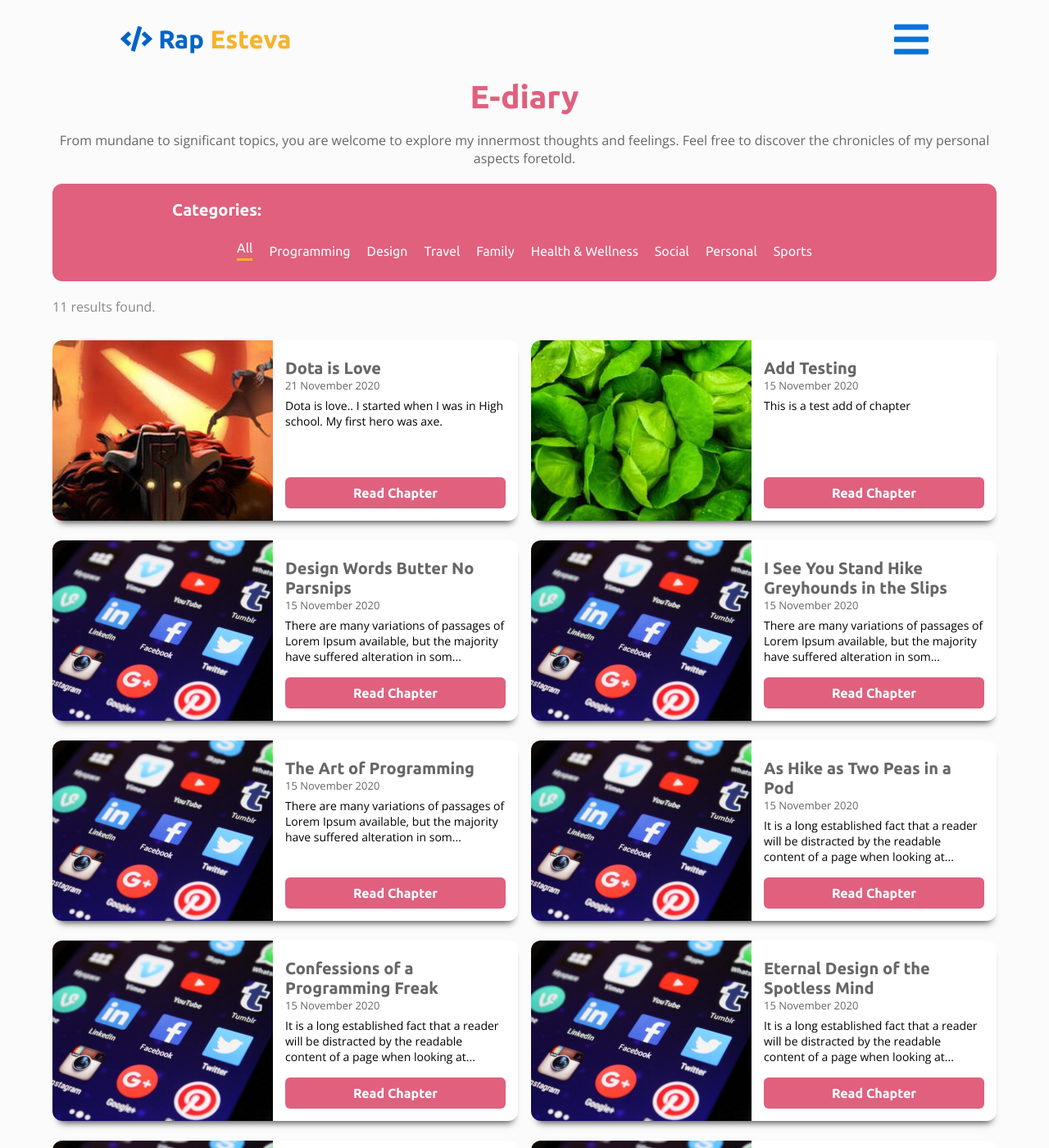
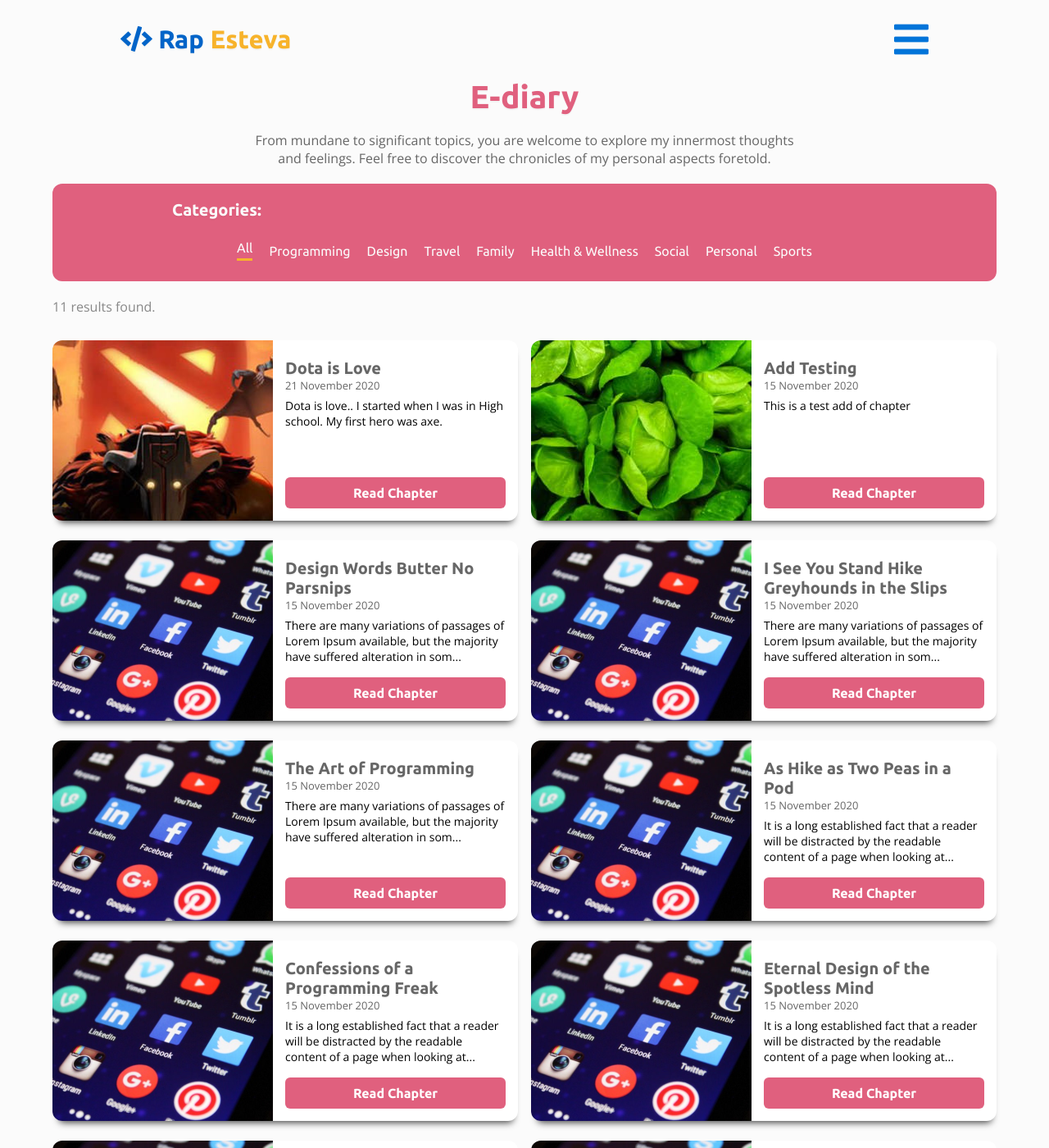
Before and after one commit to rapsamaniego27/portfolio-2020, a Jekyll site: the page built from e-diary/index.html, in a window 1280 px wide and 1400 px high. Shown: the whole window at 82% size. Built offline with Jekyll 4.4.1, drawn with Linux system fonts in a browser that asks for light colours; nearby versions of some CDN libraries.

Commit message:
fixed middle position of page description

```diff
--- a/_layouts/diary.html
+++ b/_layouts/diary.html
@@ -6,7 +6,7 @@
 
 <div class="diaries__container">
   <h2 class="page-title hex-tertiary">{{ site.data.page-metas.e-diary_title }}</h2>
-  <p class="hex-dark page-description pt-20 pb-20 ml-xl-20 mr-xl-20">
+  <p class="hex-dark page-description pt-20 pb-20">
   {{ site.data.page-metas.e-diary_description }}
   </p>
 
--- a/portfolio/index.html
+++ b/portfolio/index.html
@@ -4,7 +4,7 @@
 
 <div class="portfolio-page__container">
  <h2 class="page-title">{{ site.data.page-metas.portfolio_title }}</h2>
- <p class="hex-dark page-description pt-20 ml-xl-20 mr-xl-20">
+ <p class="hex-dark page-description pt-20">
    {{ site.data.page-metas.portfolio_description }}
  </p>
 
```
Also changed, not shown: source/scss/4-layout/default-structure.scss (+10 -0 lines), dist/style.min.css.
